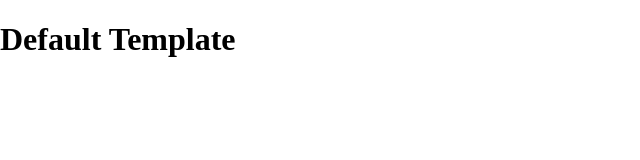
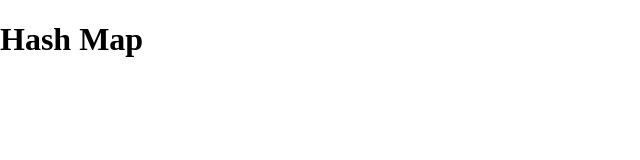
Before and after one commit to goldenvertex42/hash-map, a website built with webpack: page src/template.html in a window 1280 px wide. Shown: the whole page, without its empty margins (0-640 px from the left). Built offline with nearby package versions, Linux system fonts and the light colour scheme.

Commit message:
Reinstall npm and change html

```diff
--- a/src/template.html
+++ b/src/template.html
@@ -3,9 +3,9 @@
 <head>
     <meta charset="UTF-8">
     <meta name="viewport" content="width=device-width, initial-scale=1.0">
-    <title>Default Template</title>
+    <title>Hash Map</title>
 </head>
 <body>
-    <h1 class="title">Default Template</h1>
+    <h1 class="title">Hash Map</h1>
 </body>
 </html>
```
Also changed, not shown: 1 other file.
